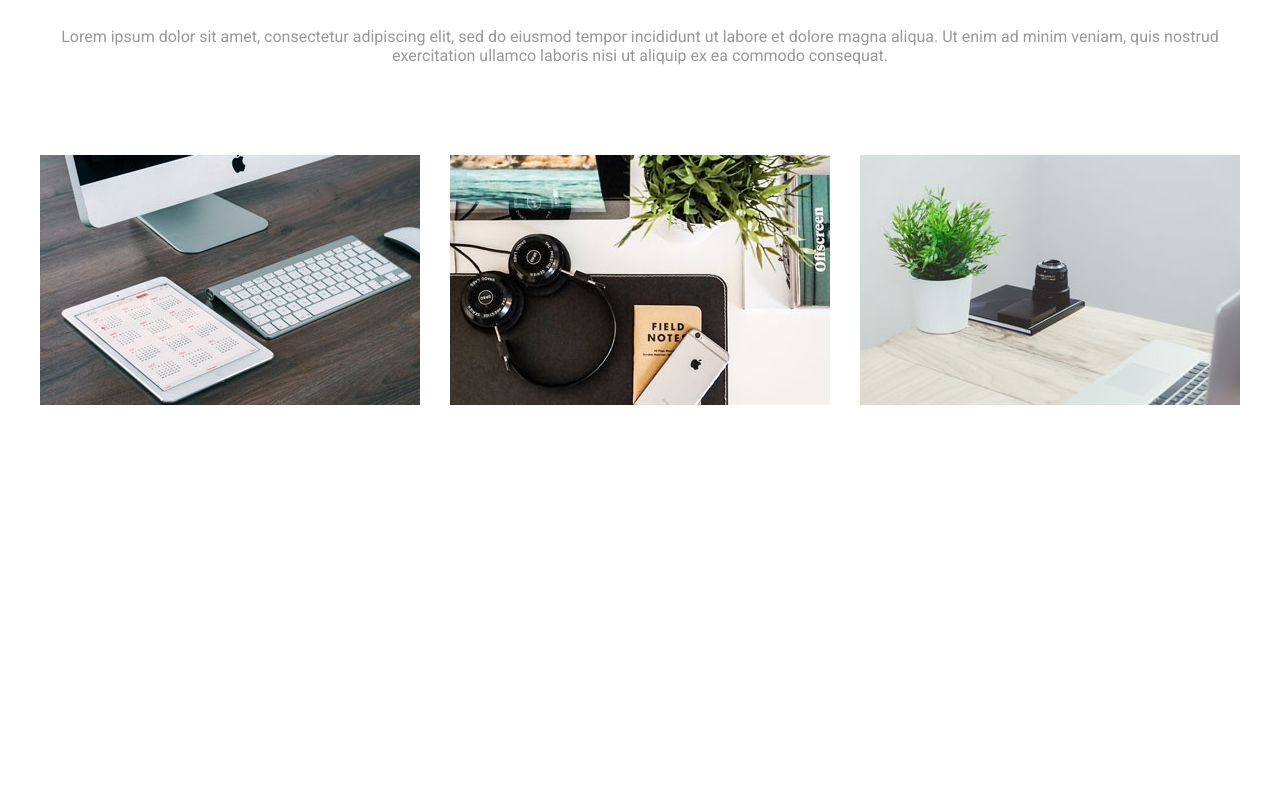
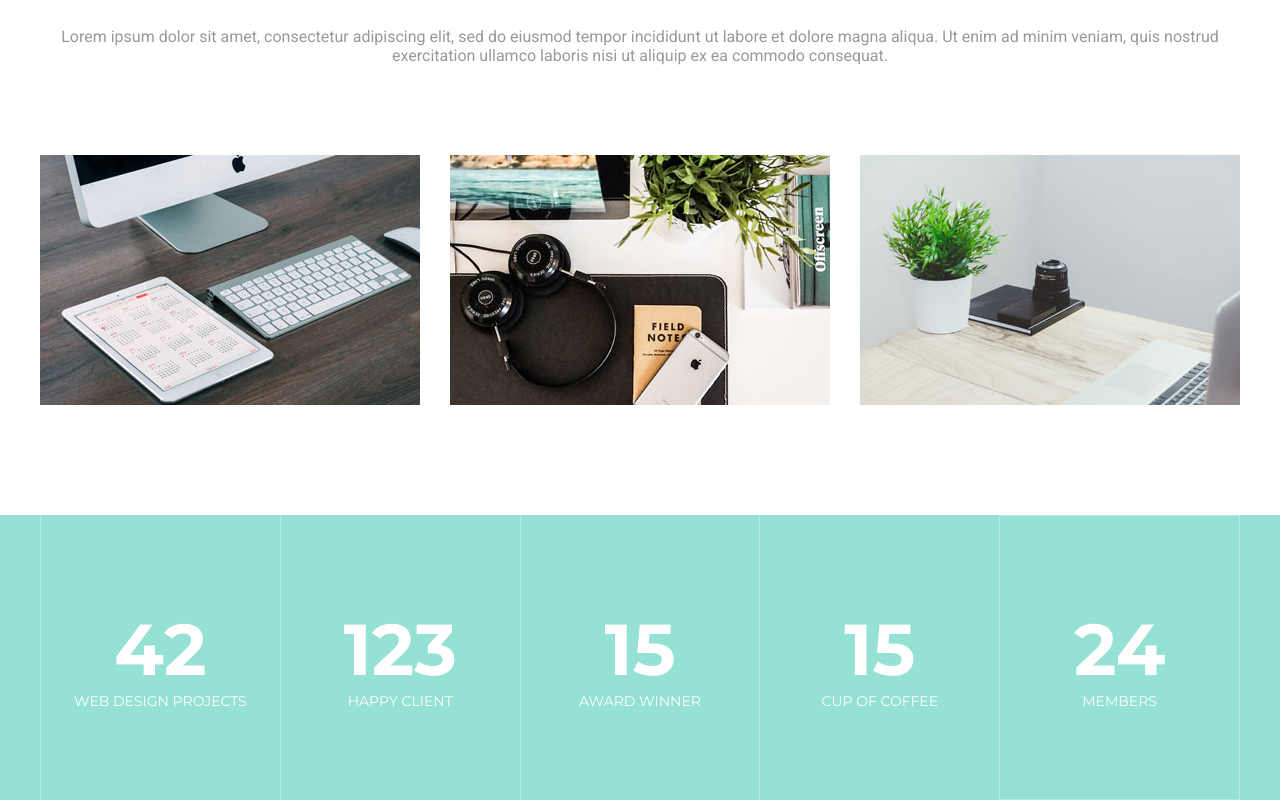
Before and after one commit to SurokDima/pet-langings-mogo, a website: page index.html in a window 1280 px wide. Shown: the part 1040-1840 px from the top of the page. Before the commit the page ends 1555 px from the top, so only its background shows below. Drawn offline with Linux system fonts and the light colour scheme.

Commit message:
end stats section

```diff
--- a/index.html
+++ b/index.html
@@ -157,7 +157,7 @@
                 </div> <!-- .l-container -->
             </div> <!-- .c-slider-info -->
         </section> <!-- section.c-intro -->
-    </div> <!-- .wrapper -->
+
 
         <section class="c-about">
             <div class="l-container">
@@ -237,5 +237,79 @@
                 </div> <!-- .c-about__inner -->
             </div> <!-- .l-container -->
         </section> <!-- section.c-about -->
+
+        <div class="c-stats">
+            <div class="l-container">
+                <div class="c-stats__inner">
+
+                    <div class="c-stats__item">
+
+                        <div class="c-stats__number">
+                            42
+                        </div>
+
+                        <div class="c-stats__title">
+                            web design projects
+                        </div>
+
+                    </div>
+
+                    <div class="c-stats__item">
+
+                        <div class="c-stats__number">
+                            123
+                        </div>
+
+                        <div class="c-stats__title">
+                            happy client
+                        </div>
+
+                    </div>
+
+                    <div class="c-stats__item">
+
+                        <div class="c-stats__number">
+                            15
+                        </div>
+
+                        <div class="c-stats__title">
+                            award winner
+                        </div>
+
+                    </div>
+
+
+                    <div class="c-stats__item">
+
+                        <div class="c-stats__number">
+                            15
+                        </div>
+
+                        <div class="c-stats__title">
+                            cup of coffee
+                        </div>
+
+                    </div>
+
+
+                    <div class="c-stats__item">
+
+                        <div class="c-stats__number">
+                            24
+                        </div>
+
+                        <div class="c-stats__title">
+                            members
+                        </div>
+
+                    </div>
+
+                </div> <!-- .c-stats__inner -->
+            </div> <!-- .l-container -->
+        </div> <!-- .c-stats -->
+
+    </div> <!-- .l-wrapper -->
+
+
 </body>
 </html>
--- a/src/common/c-header/_c-header.scss
+++ b/src/common/c-header/_c-header.scss
@@ -17,7 +17,7 @@ $color-white: #fff;
         color: $color-white;
 
         font-family: 'Montserrat', sans-serif;
-        font-size: 30px;
+        font-size: 1.875rem;
         font-weight: 700;
     }
 }
--- /dev/null
+++ b/src/common/c-stats/_c-stats.scss
@@ -0,0 +1,51 @@
+$color-light-green: #b5eae0;
+$color-green: #95e1d3;
+$color-white: #fff;
+
+.c-stats {
+
+    width: 100%;
+
+    background: $color-green;
+
+    &__inner {
+        display: flex;
+    }
+
+    &__item {
+        flex: 1 1 0;
+
+        border-left: 1px solid $color-light-green;
+
+        display: flex;
+
+        flex-direction: column;
+        justify-content: center;
+        align-items: center;
+
+        color: $color-white;
+
+        padding: 90px 0;
+
+        &:last-child {
+            border: 1px solid $color-light-green;
+        }
+    }
+
+    &__number {
+        font-family: 'Montserrat', sans-serif;
+        font-size: 4.5rem;
+        font-weight: 700;
+    }
+
+    &__title {
+        font-family: 'Montserrat', sans-serif;
+        font-size: .875rem;
+        font-weight: 400;
+
+        text-transform: uppercase;
+    }
+
+
+
+}
--- a/src/main.scss
+++ b/src/main.scss
@@ -59,3 +59,4 @@ html {
 @import "common/c-section-message/c-section-message";
 @import "common/c-image-card/c-image-card";
 @import "common/c-about/c-about";
+@import "common/c-stats/c-stats";
```
Also changed, not shown: assets/css/main.css, 1 other file. Lines whose indentation alone changed are shown as unchanged.
